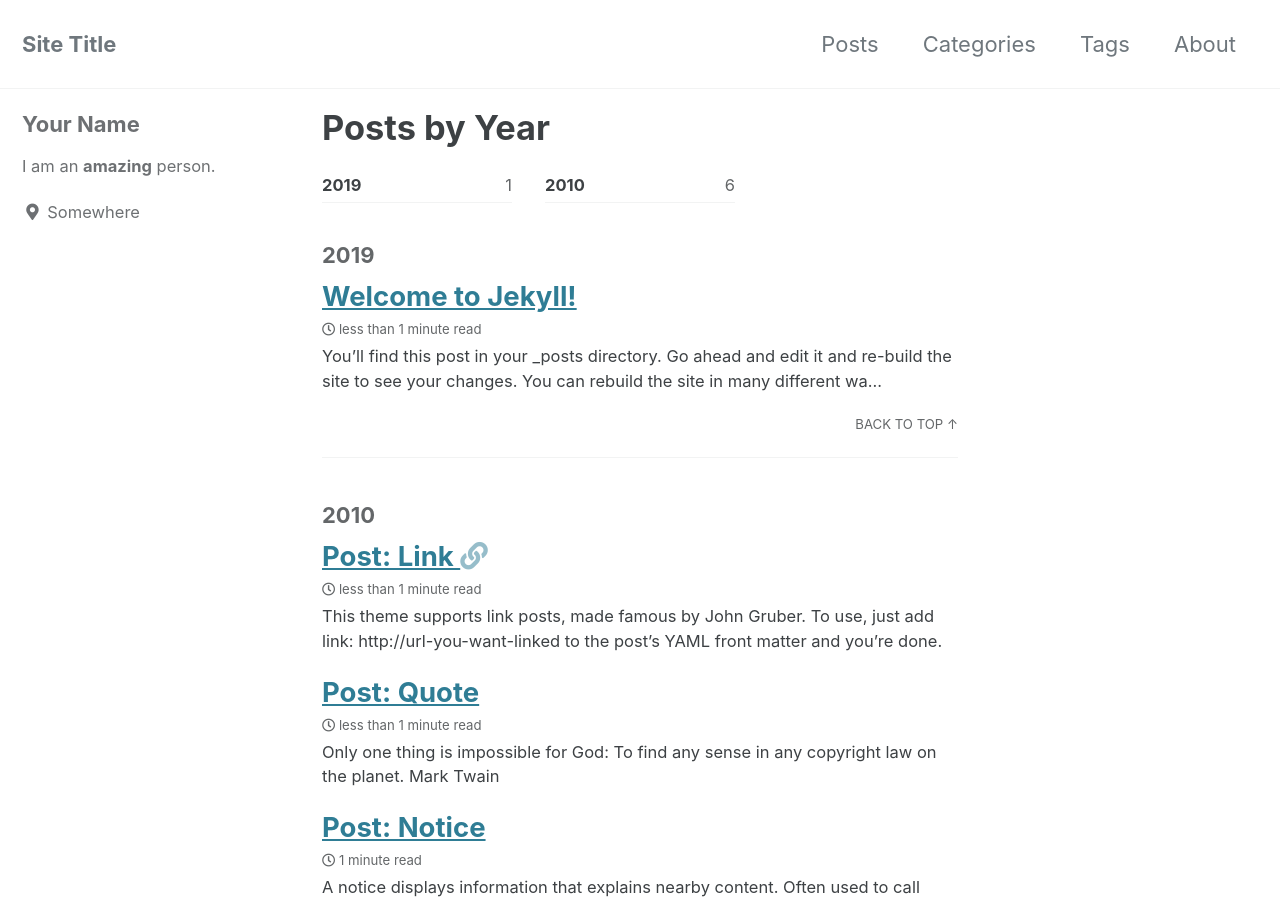
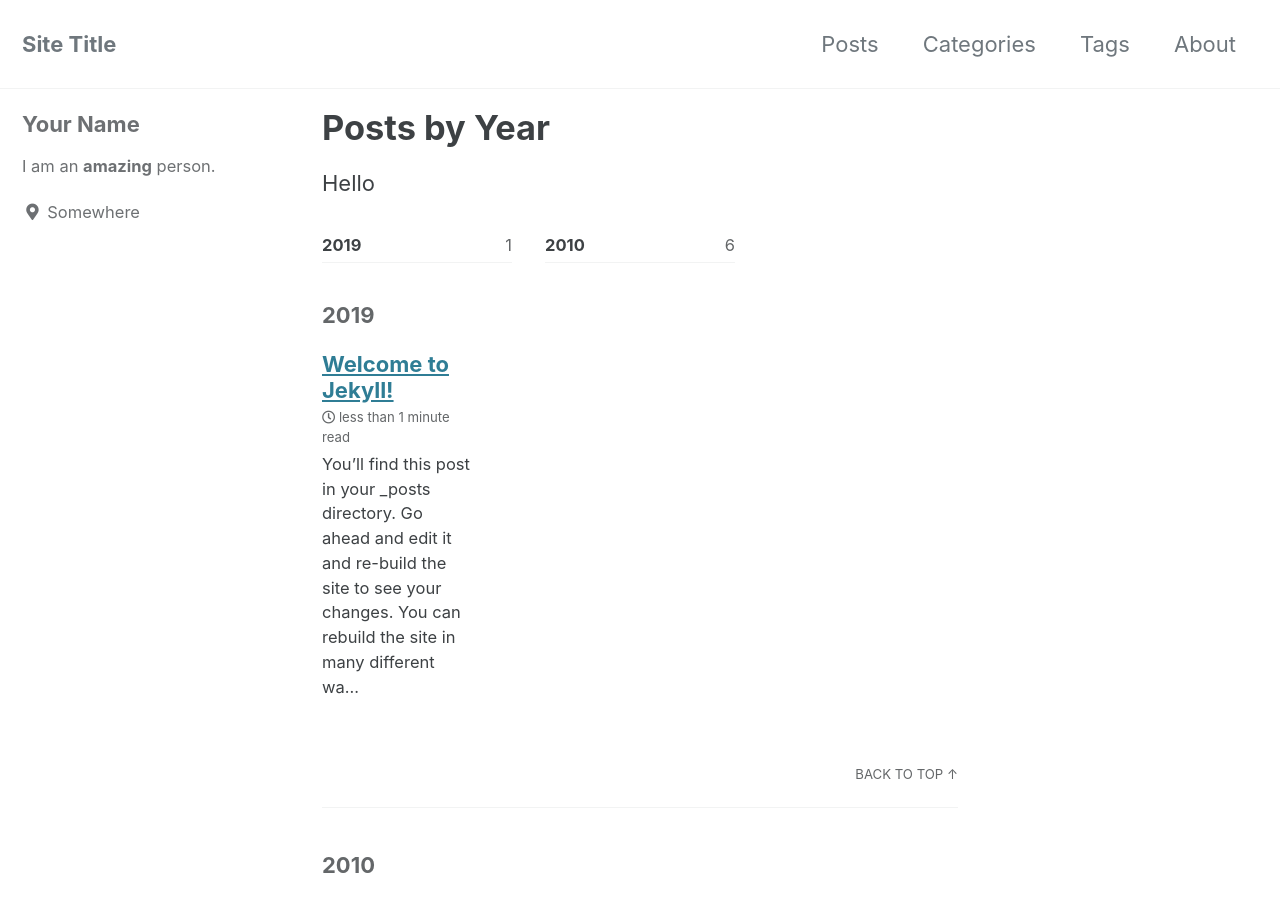
Before and after one commit to anantjoshi97/website, a Jekyll site: the page built from _pages/year-archive.md, in a window 1280 px wide and 900 px high. Built offline with Jekyll 4.4.1, drawn with Linux system fonts in a browser that asks for light colours; cached includes are drawn as plain includes.

Commit message:
Updated posts page

```diff
--- a/_pages/year-archive.md
+++ b/_pages/year-archive.md
@@ -3,4 +3,7 @@ title: "Posts by Year"
 permalink: /posts/
 layout: posts
 author_profile: true
+entries_layout: grid
 ---
+
+Hello
```
